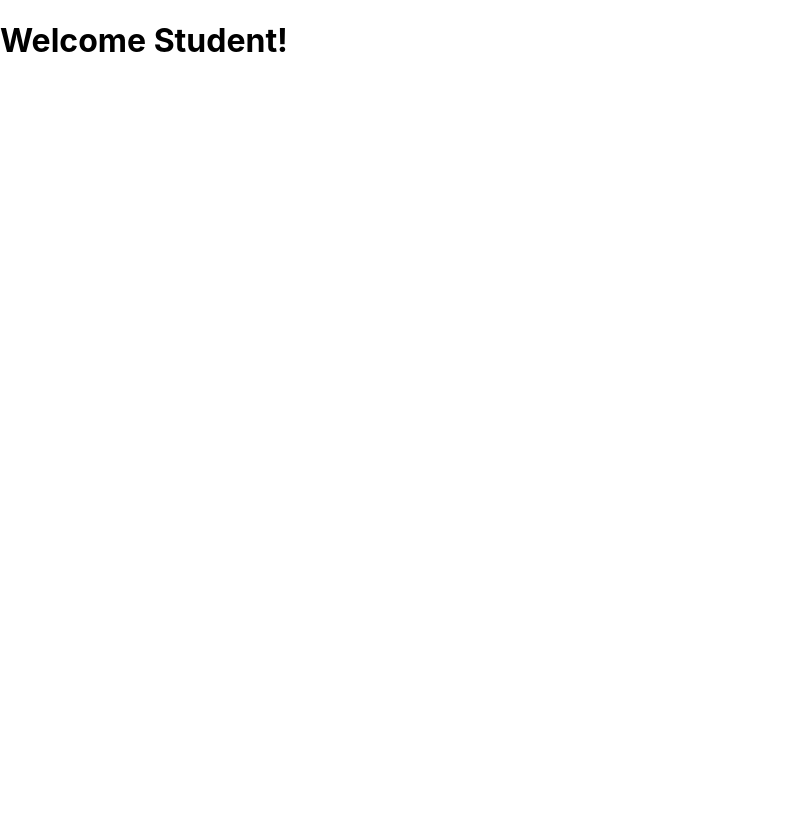
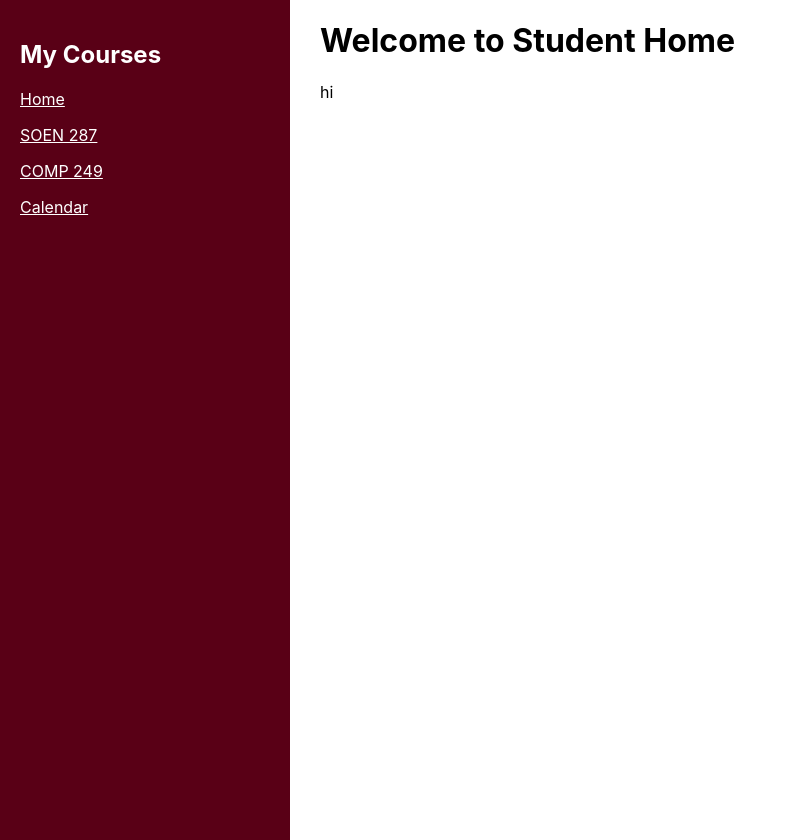
Before and after one commit to s0m3bodi/SOEN287_web_project, a React (Create React App) app: page /student in a window 1280 px wide. Shown: the whole page, without its empty margins (0-796 px from the left). Before the commit the page ends 800 px from the top, so only its background shows below. Built offline with nearby package versions, Linux system fonts and the light colour scheme.

Commit message:
Routes logic

```diff
--- a/src/App.js
+++ b/src/App.js
@@ -9,7 +9,7 @@ function App(){
     <Router>
       <Routes>
         <Route path="/" element={<LoginPage/>}/>
-        <Route path="/student" element={<StudentPage/>}/>
+        <Route path="/student/*" element={<StudentPage/>}/>
         <Route path="/teacher" element={<TeacherPage/>}/>
       </Routes>
     </Router>
--- a/src/LoginPage.css
+++ /dev/null
@@ -1,139 +0,0 @@
-.login-page {
-  max-width: 600px;
-  margin: auto;
-  padding: 20px;
-  border: 1px solid #db3939;
-  border-radius: 5px;
-  background-color: #b12222;
-  font-family: "Arial", sans-serif;
-  align-items: center;
-}
-.login-page h2 {
-  text-align: center;
-  color: #fff;
-  margin-bottom: 20px;
-}
-.login-page h3 {
-  text-align: center;
-  color: #fff;
-  margin-bottom: 20px;
-}
-.Fill1 {
-  margin-bottom: 5px;
-  text-align: center;
-
-}
-.Fill1 input {
-  width: 80%;
-  padding: 10px;
-
-  border-radius: 4px;
-    font-size: 16px;
-    text-align: center;
-}
-
-.Fill2 {
-  margin-bottom: 20px;
-  text-align: center;
-}
-.Fill2 input {
-  width: 80%;
-  padding: 10px;
-
-  border-radius: 4px;
-    font-size: 16px;
-    text-align: center;
-}
-
-.error {
-  color: #ffffff;
-  text-align: center;
-  margin-bottom: 15px;
-}
-.loginButton {
-  width: 84%;
-  margin-left: 48px;
-  padding: 10px;
-  background-color: #d49714;
-  color: white;
-  border: none;
-  border-radius: 4px;
-  cursor: pointer;
-    font-size: 16px;
-
-}
-.employee-Toggle {
-    display: flex;
-    align-items: center;
-    margin-bottom: 15px;
-    margin-left: 225px;
-
-}
-
-.switch {
-    position: relative;
-    display: inline-block;
-    width: 60px;
-    height: 34px;
-
-}
-
-.switch input {
-    opacity: 0;
-    width: 0;
-    height: 0;
-}
-
-.slider{
-    position: absolute;
-    cursor: pointer;
-    top: 0;
-    left: 0;
-    right: 0;
-    bottom: 0;
-    background-color: #ffffff;
-    -webkit-transition: .4s;
-    transition: .4s;
-    border-radius: 34px;
-    width: 150px;
-    text-align: left;
-    padding-left: 5px;
-    line-height: 35px;
-    color:#d49714;
-
-}
-
-.slider:before {
-    position: absolute;
-
-    height: 26px;
-    width: 75px;
-    left: 4px;
-    bottom: 4px;
-    background-color: #d49714;
-     -webkit-transition: .4s;
-    transition: .4s;
-    border-radius: 34px;
-    content: "Student";
-    color:#ffffff;
-    text-align: center;
-    line-height: 26px;
-}
-
-input:checked + .slider {
-    background-color:#ffffff;
-    line-height: 35px;
-    color:#d49714;
-}
-
-input:focus + .slider {
-  box-shadow: 0 0 1px #2196F3;
-}
-input:checked + .slider:before {
-    -webkit-transform: translateX(75px);
-    -ms-transform: translateX(75px);
-    transform: translateX(75px);
-    background-color: #d49714;
-    color:#ffffff;
-
-}
--- /dev/null
+++ b/src/components/StudentSidebar.js
@@ -0,0 +1,27 @@
+import { Link } from "react-router-dom";
+
+function StudentSidebar() {
+    return (
+        <div style={{
+            width: "250px",
+            height: "100vh",
+            backgroundColor: "#590016",
+            color: "white",
+            padding: "20px",
+            marginRight:"30px"
+
+        }}>
+            <h2>My Courses</h2>
+
+            <nav>
+                <p><Link to="/student" style={{color: "white"}}>Home</Link></p>
+                <p><Link to="/student/course/SOEN287" style={{ color:"white"}}>SOEN 287</Link></p>
+                <p><Link to="/student/course/COMP249" style={{ color: "white"}}>COMP 249</Link></p>
+                <p><Link to="/student/calendar" style={{ color: "white" }}>Calendar</Link></p>
+
+            </nav>
+        </div>
+    );
+}
+
+export default StudentSidebar;
--- a/src/pages/LoginPage.js
+++ b/src/pages/LoginPage.js
@@ -1,6 +1,6 @@
 import React, { useState } from 'react';
 import { useNavigate } from 'react-router-dom';
-import '../LoginPage.css';
+import '../pagesCSS/LoginPage.css';
 
 function LoginPage () { //defines a component that does something
   const [username, setUsername] = useState(''); //useState creates "states"
--- a/src/pages/StudentPage.js
+++ b/src/pages/StudentPage.js
@@ -1,11 +1,47 @@
-import React from 'react';
+import { Routes, Route} from 'react-router-dom';
+import StudentSidebar from '../components/StudentSidebar';
 
-function StudentPage(){
-    return(
+import '../pagesCSS/StudentPage.css';
+
+
+//TODO: hardcoded courses
+
+//shows all courses with a list of assessments
+function StudentHome(){
+    return (
         <div>
-            <h1>Welcome Student!</h1>
+            <h1>Welcome to Student Home</h1>
+            hi
         </div>
     );
 }
 
+//shows course specific information
+function CoursePage(){
+
+    return <h1>Course content here</h1>
+}
+
+//shows all deadlines on a calendar
+function CalendarPage(){
+    return <h1>Calendar here</h1>
+}
+
+function StudentPage(){
+
+
+
+    return(
+        <div className='student-container'>
+            <StudentSidebar />
+            <Routes>
+                <Route path ="/" element={<StudentHome />} />
+                <Route path ="course/:id" element={<CoursePage />} />
+                <Route path="calendar" element={<CalendarPage />} />
+            </Routes>
+        </div>
+    );
+
+}
+
 export default StudentPage;
--- a/src/pages/TeacherPage.js
+++ b/src/pages/TeacherPage.js
@@ -1,4 +1,6 @@
 import React from "react";
+
+import '../pagesCSS/TeacherPage.css';
 
 function TeacherPage(){
     return(
--- /dev/null
+++ b/src/pagesCSS/LoginPage.css
@@ -0,0 +1,139 @@
+.login-page {
+  max-width: 600px;
+  margin: auto;
+  padding: 20px;
+  border: 1px solid #db3939;
+  border-radius: 5px;
+  background-color: #b12222;
+  font-family: "Arial", sans-serif;
+  align-items: center;
+}
+.login-page h2 {
+  text-align: center;
+  color: #fff;
+  margin-bottom: 20px;
+}
+.login-page h3 {
+  text-align: center;
+  color: #fff;
+  margin-bottom: 20px;
+}
+.Fill1 {
+  margin-bottom: 5px;
+  text-align: center;
+
+}
+.Fill1 input {
+  width: 80%;
+  padding: 10px;
+
+  border-radius: 4px;
+    font-size: 16px;
+    text-align: center;
+}
+
+.Fill2 {
+  margin-bottom: 20px;
+  text-align: center;
+}
+.Fill2 input {
+  width: 80%;
+  padding: 10px;
+
+  border-radius: 4px;
+    font-size: 16px;
+    text-align: center;
+}
+
+.error {
+  color: #ffffff;
+  text-align: center;
+  margin-bottom: 15px;
+}
+.loginButton {
+  width: 84%;
+  margin-left: 48px;
+  padding: 10px;
+  background-color: #d49714;
+  color: white;
+  border: none;
+  border-radius: 4px;
+  cursor: pointer;
+    font-size: 16px;
+
+}
+.employee-Toggle {
+    display: flex;
+    align-items: center;
+    margin-bottom: 15px;
+    margin-left: 225px;
+
+}
+
+.switch {
+    position: relative;
+    display: inline-block;
+    width: 60px;
+    height: 34px;
+
+}
+
+.switch input {
+    opacity: 0;
+    width: 0;
+    height: 0;
+}
+
+.slider{
+    position: absolute;
+    cursor: pointer;
+    top: 0;
+    left: 0;
+    right: 0;
+    bottom: 0;
+    background-color: #ffffff;
+    -webkit-transition: .4s;
+    transition: .4s;
+    border-radius: 34px;
+    width: 150px;
+    text-align: left;
+    padding-left: 5px;
+    line-height: 35px;
+    color:#d49714;
+
+}
+
+.slider:before {
+    position: absolute;
+
+    height: 26px;
+    width: 75px;
+    left: 4px;
+    bottom: 4px;
+    background-color: #d49714;
+     -webkit-transition: .4s;
+    transition: .4s;
+    border-radius: 34px;
+    content: "Student";
+    color:#ffffff;
+    text-align: center;
+    line-height: 26px;
+}
+
+input:checked + .slider {
+    background-color:#ffffff;
+    line-height: 35px;
+    color:#d49714;
+}
+
+input:focus + .slider {
+  box-shadow: 0 0 1px #2196F3;
+}
+input:checked + .slider:before {
+    -webkit-transform: translateX(75px);
+    -ms-transform: translateX(75px);
+    transform: translateX(75px);
+    background-color: #d49714;
+    color:#ffffff;
+
+}
--- /dev/null
+++ b/src/pagesCSS/StudentPage.css
@@ -0,0 +1,11 @@
+
+
+.student-container {
+  display: flex;
+  min-height: 100vh;
+}
+
+.student-content {
+  flex: 1;
+  padding: 20px;
+}
```
Also changed, not shown: src/components/Assessment.js (added, +19 -0 lines), src/components/Course.js (added, +10 -0 lines), src/pagesCSS/TeacherPage.css (added).
